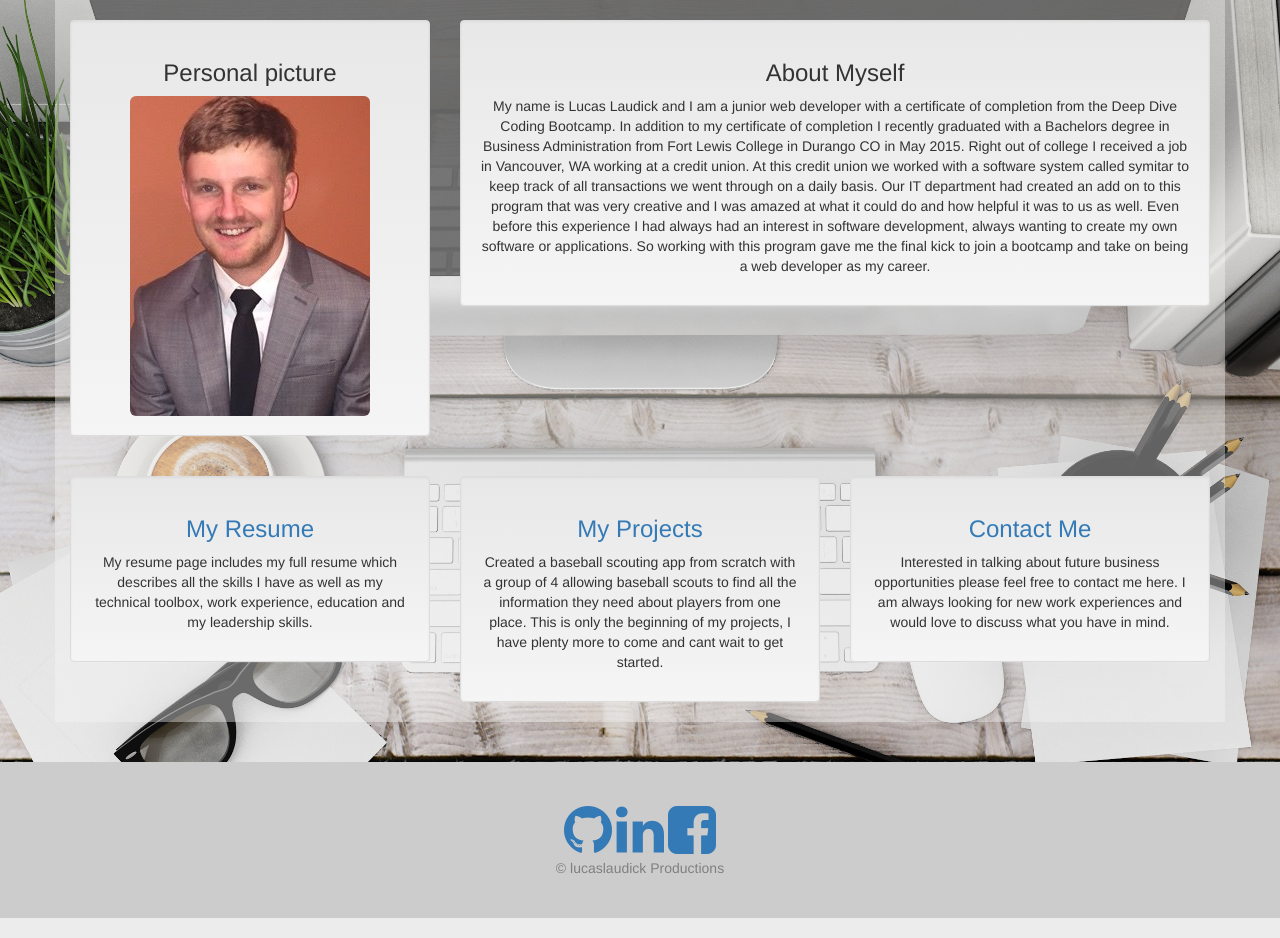
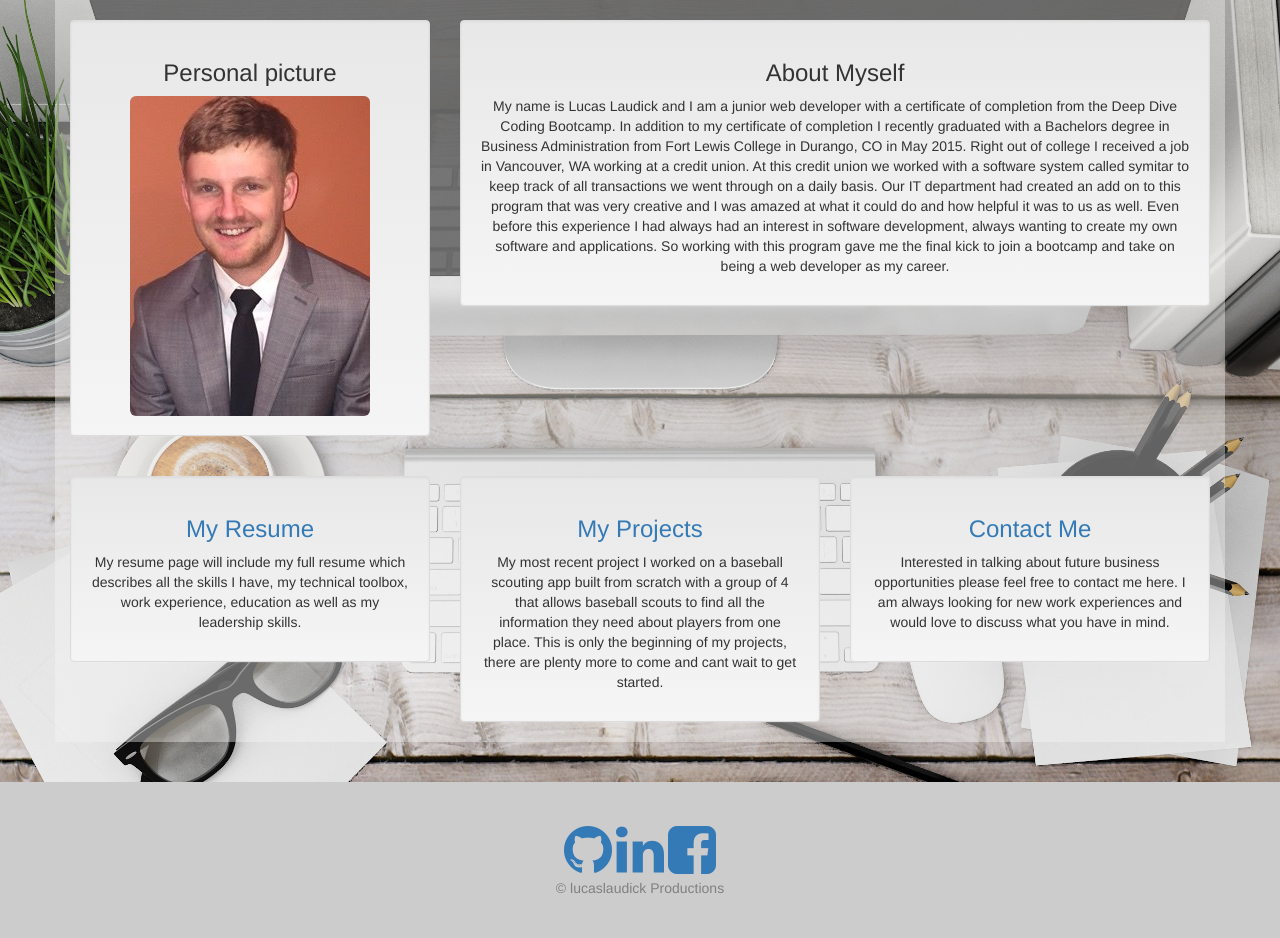
Before and after one commit to Llaudick315/lucaslaudick, a PHP site: page / in a window 1280 px wide. Shown: the part 162-1100 px from the top of the page. Run offline with PHP 8.4, Linux system fonts and the light colour scheme; some libraries are stand-ins or nearby versions.

Commit message:
fixed some content errors

```diff
--- a/public_html/index.php
+++ b/public_html/index.php
@@ -51,7 +51,7 @@ require_once("php/partials/html-head.php");
 						<div class="col-md-8">
 							<div class="well text-center">
 								<h3>About Myself</h3>
-								<p>My name is Lucas Laudick and I am a junior web developer with a certificate of completion from the Deep Dive Coding Bootcamp. In addition to my certificate of completion I recently graduated with a Bachelors degree in Business Administration from Fort Lewis College in Durango CO in May 2015. Right out of college I received a job in Vancouver, WA working at a credit union. At this credit union we worked with a software system called symitar to keep track of all transactions we went through on a daily basis. Our IT department had created an add on to this program that was very creative and I was amazed at what it could do and how helpful it was to us as well. Even before this experience I had always had an interest in software development, always wanting to create my own software or applications. So working with this program gave me the final kick to join a bootcamp and take on being a web developer as my career. </p>
+								<p>My name is Lucas Laudick and I am a junior web developer with a certificate of completion from the Deep Dive Coding Bootcamp. In addition to my certificate of completion I recently graduated with a Bachelors degree in Business Administration from Fort Lewis College in Durango, CO in May 2015. Right out of college I received a job in Vancouver, WA working at a credit union. At this credit union we worked with a software system called symitar to keep track of all transactions we went through on a daily basis. Our IT department had created an add on to this program that was very creative and I was amazed at what it could do and how helpful it was to us as well. Even before this experience I had always had an interest in software development, always wanting to create my own software and applications. So working with this program gave me the final kick to join a bootcamp and take on being a web developer as my career. </p>
 							</div>
 						</div>
 					</div>
@@ -59,13 +59,13 @@ require_once("php/partials/html-head.php");
 						<div class="col-md-4">
 							<div class="well text-center">
 								<h3><a href="<?php echo $PREFIX; ?>resume/index.php">My Resume</a></h3>
-								<p>My resume page includes my full resume which describes all the skills I have as well as my technical toolbox, work experience, education and my leadership skills.  </p>
+								<p>My resume page will include my full resume which describes all the skills I have, my technical toolbox, work experience, education as well as my leadership skills.  </p>
 							</div>
 						</div>
 						<div class="col-md-4">
 							<div class="well text-center">
 								<h3><a href="<?php echo $PREFIX; ?>my-projects/index.php">My Projects</a></h3>
-								<p>Created a baseball scouting app from scratch with a group of 4 allowing baseball scouts to find all the information they need about players from one place. This is only the beginning of my projects, I have plenty more to come and cant wait to get started.</p>
+								<p>My most recent project I worked on a baseball scouting app built from scratch with a group of 4 that allows baseball scouts to find all the information they need about players from one place. This is only the beginning of my projects, there are plenty more to come and cant wait to get started.</p>
 							</div>
 						</div>
 						<div class="col-md-4">
```
